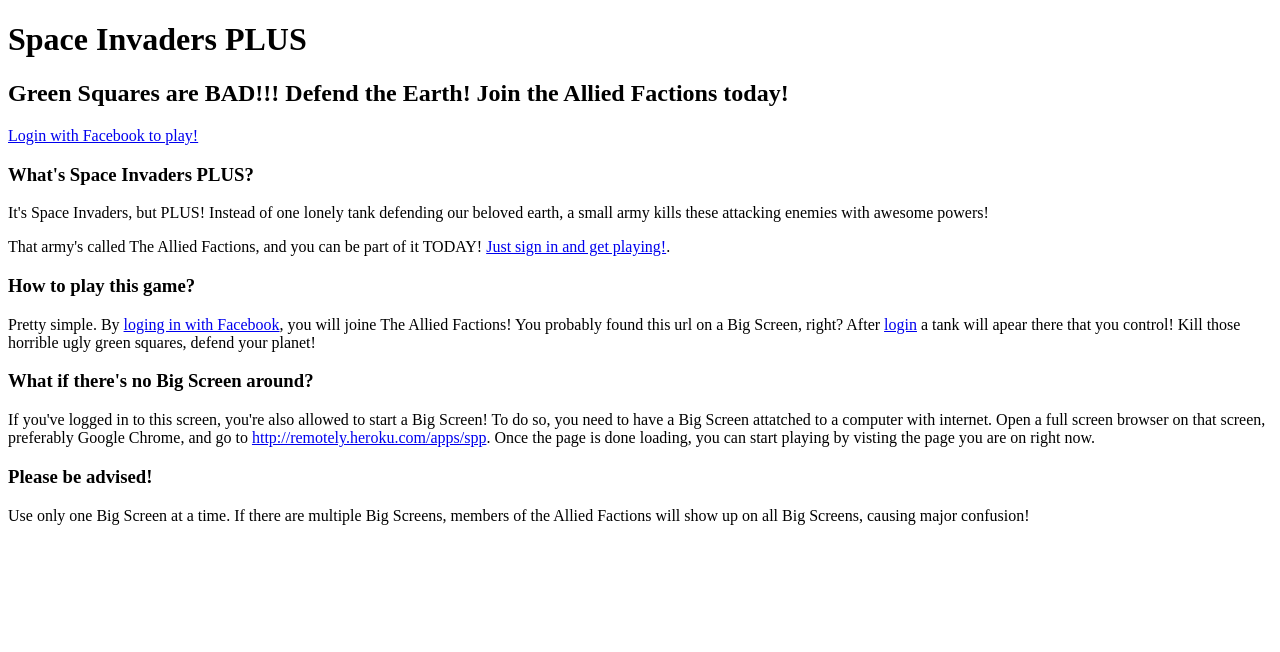
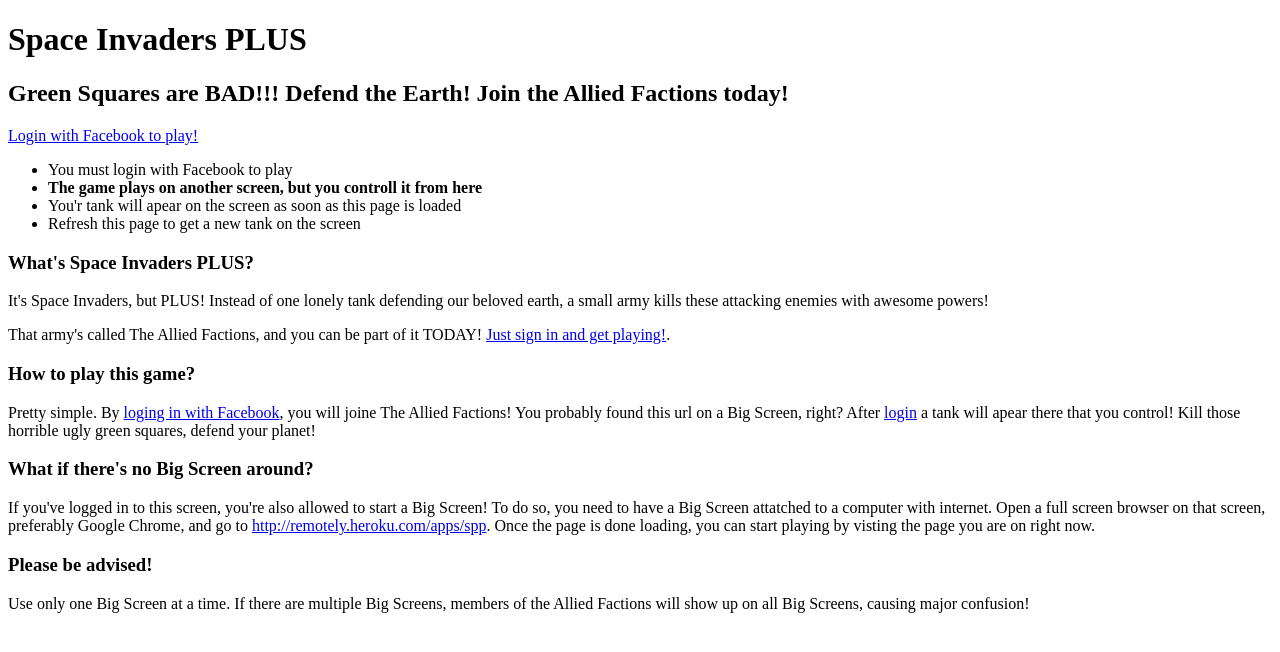
Before and after one commit to jasperkennis/RemoteControll, a Rails app: template app/views/interfaces/show.html.erb in a window 1280 px wide. Shown: the top 652 px of the page. Run offline with Rails 7, Linux system fonts and the light colour scheme; the template is opened without the code that fills it, so the values that code supplies are empty; parts of the project's set-up code (start-up, migrations or seed data) failed here and were passed over; some libraries are stand-ins or nearby versions.

Commit message:
Added some extra info for players.

```diff
--- a/app/views/interfaces/show.html.erb
+++ b/app/views/interfaces/show.html.erb
@@ -19,6 +19,13 @@
 
 	<p>Welcome <%= current_user.name %> (<%= current_user.email %>)! <%= link_to "Sign out", destroy_user_session_path, :method => :delete %></p>
 
+	<ul>
+		<li>You must login with Facebook to play</li>
+		<li><b>The game plays on another screen, but you controll it from here</b></li>
+		<li>You'r tank will apear on the screen as soon as this page is loaded</li>
+		<li>Refresh this page to get a new tank on the screen</li>
+	</ul>
+
 	<h3>What's Space Invaders PLUS?</h3>
 	<p>It's Space Invaders, but PLUS! Instead of one lonely tank defending our beloved earth, a small army kills these attacking enemies with awesome powers!<p>
 	<p>That army's called The Allied Factions, and you can be part of it TODAY! As a matter of fact, as you opened this page, you probably already are!<p>
@@ -35,6 +42,13 @@
 <% else %>
 	<p><%= link_to "Login with Facebook to play!", user_omniauth_authorize_path(:facebook) %></p>
 
+	<ul>
+		<li>You must login with Facebook to play</li>
+		<li><b>The game plays on another screen, but you controll it from here</b></li>
+		<li>You'r tank will apear on the screen as soon as this page is loaded</li>
+		<li>Refresh this page to get a new tank on the screen</li>
+	</ul>
+
 	<h3>What's Space Invaders PLUS?</h3>
 	<p>It's Space Invaders, but PLUS! Instead of one lonely tank defending our beloved earth, a small army kills these attacking enemies with awesome powers!<p>
 	<p>That army's called The Allied Factions, and you can be part of it TODAY! <%= link_to "Just sign in and get playing!", user_omniauth_authorize_path(:facebook) %>.<p>
--- a/public/stylesheets/all.css
+++ b/public/stylesheets/all.css
@@ -4,7 +4,7 @@
 	background-color: #F7F7F7;
 }
 
-h1, h2, h3, h4, h5, p {
+h1, h2, h3, h4, h5, p, ul, li {
 	color: #DD5F18;
 	font-family: Tahoma;
 	font-size 11px;
```
